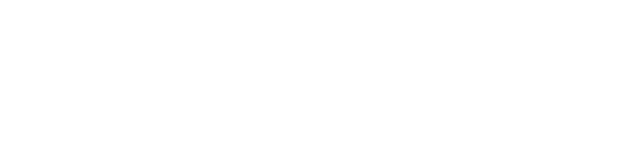
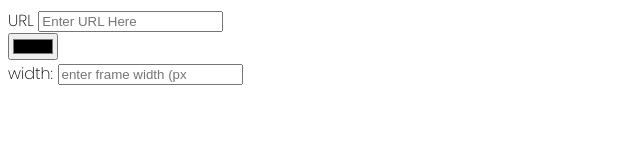
Before and after one commit to hortencia718/framed_image_loader, a plain HTML site: page index.html in a window 1280 px wide. Shown: the whole page, without its empty margins (0-640 px from the left). Drawn offline with Linux system fonts and the light colour scheme.

Commit message:
added labels and input

```diff
--- a/index.html
+++ b/index.html
@@ -12,7 +12,21 @@
 
 <div class="image"></div>
 
-<form action="#" method="POST"></form>
+<form action="#" method="POST">
+    <div class="input">
+    <label for="url">URL</label>
+    <input type="text" name="url" placeholder="Enter URL Here">
+</div>
+<div class="input"></div>
+<label for="URL"></label>
+<input type="color" name="color">
+
+<div class="input">
+    <label for="width">width:</label>
+    <input type="text" name="width" placeholder="enter frame width (px")>
+
+</div>
+</form>
 
 <script type="text/javascript" src="index.js"></script>
 </body>
```
